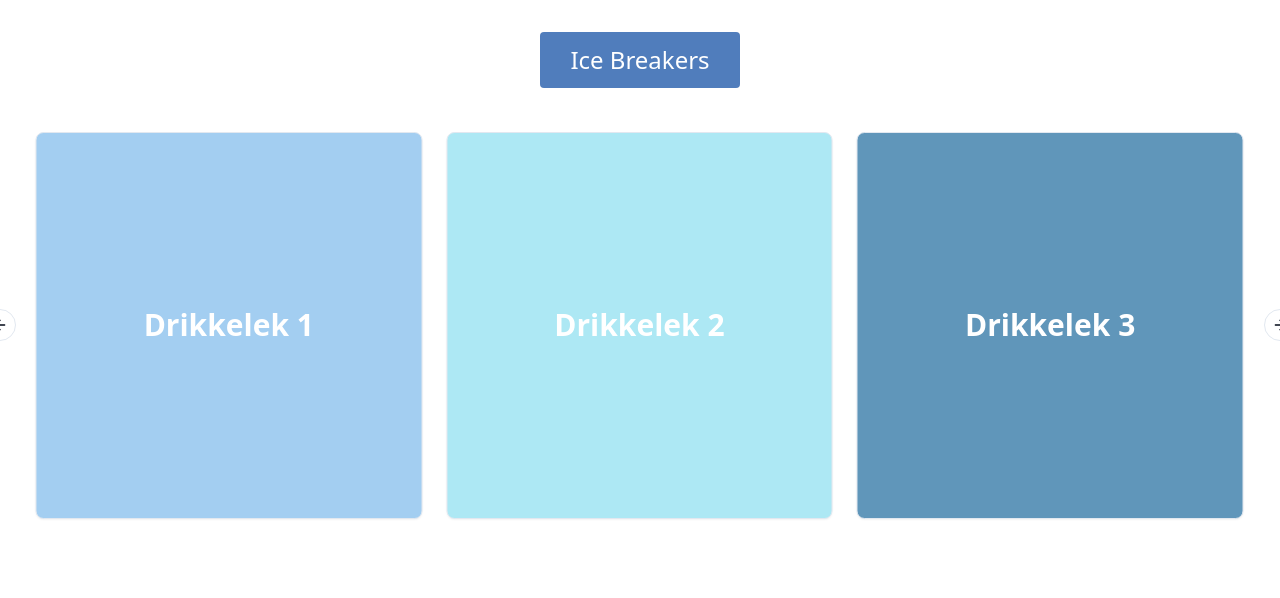
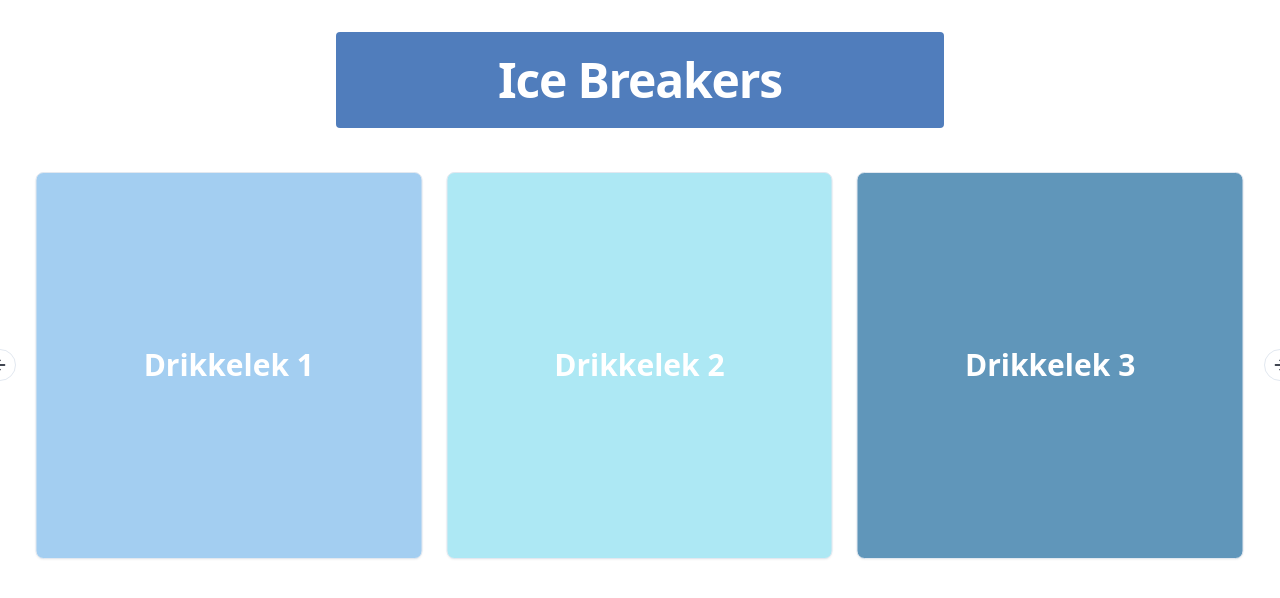
Before and after one commit to Brattetveit/Ice-breakers, a React (Vite) app in the folder client/: page / in a window 1280 px wide. Shown: the top 598 px of the page. Built offline with nearby package versions, Linux system fonts and the light colour scheme.

Commit message:
h1 typography

```diff
--- /dev/null
+++ b/client/src/components/typography/H1.tsx
@@ -0,0 +1,9 @@
+import { PropsWithChildren } from "react";
+
+export const H1 = ({ children }: PropsWithChildren) => {
+  return (
+    <h1 className="scroll-m-20 text-4xl font-extrabold tracking-tight lg:text-5xl">
+      {children}
+    </h1>
+  );
+};
--- a/client/src/pages/Home.tsx
+++ b/client/src/pages/Home.tsx
@@ -1,3 +1,4 @@
+import { H1 } from "@/components/typography/H1";
 import { Card, CardContent } from "@/components/ui/card";
 import {
   Carousel,
@@ -14,8 +15,8 @@ const CAROUSEL_COLORS = ["#A3CEF1", "#ADE8F4", "#6096BA"];
 export const Home = () => {
   return (
     <div className="flex flex-col gap-10 items-center w-full">
-      <div className="bg-[#507DBC] w-[200px] p-3 rounded text-white">
-        <h1 className="text-2xl">Ice Breakers</h1>
+      <div className="bg-[#507DBC] text-white p-6 w-1/2 rounded">
+        <H1>Ice Breakers</H1>
       </div>
 
       <Carousel
```
